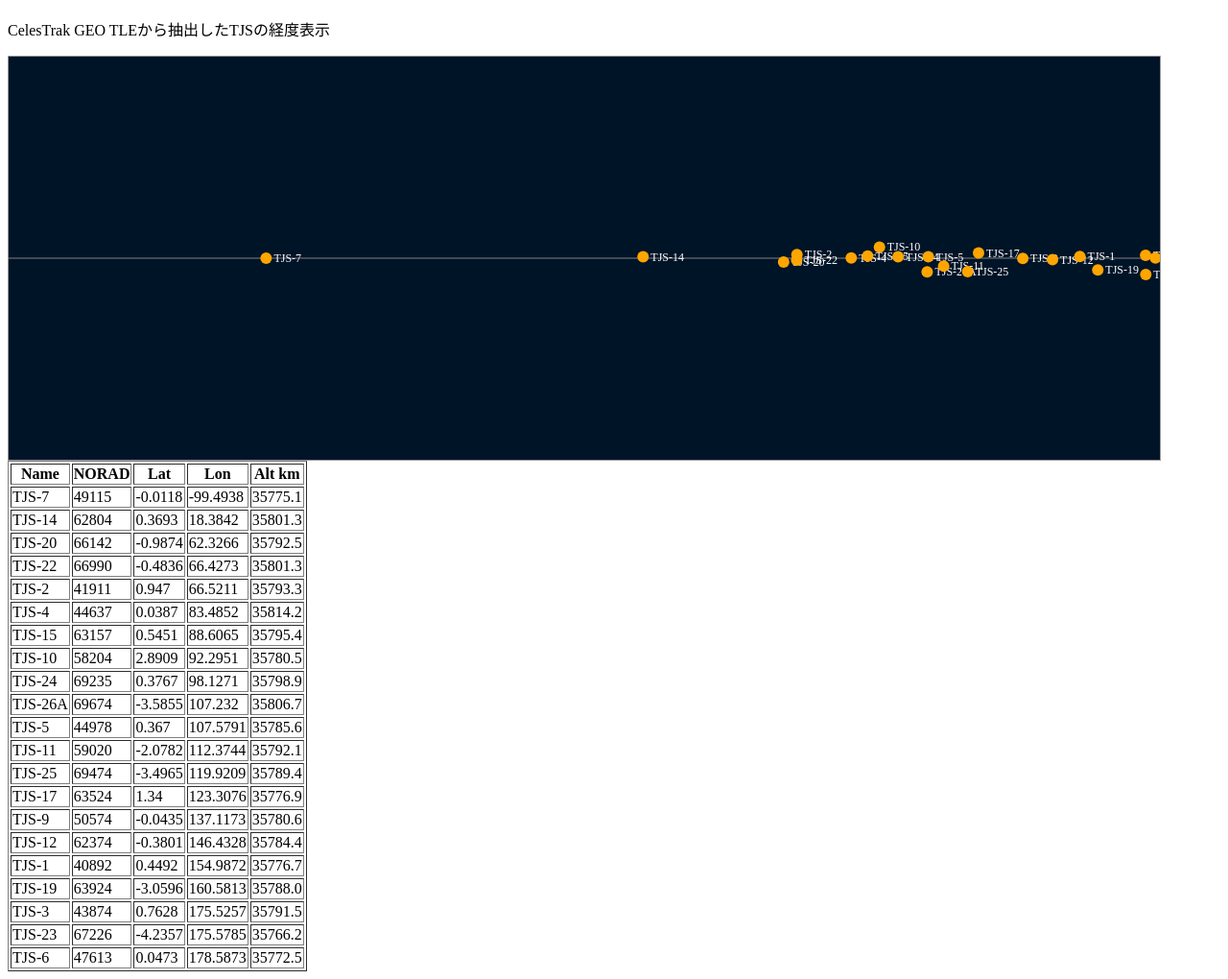
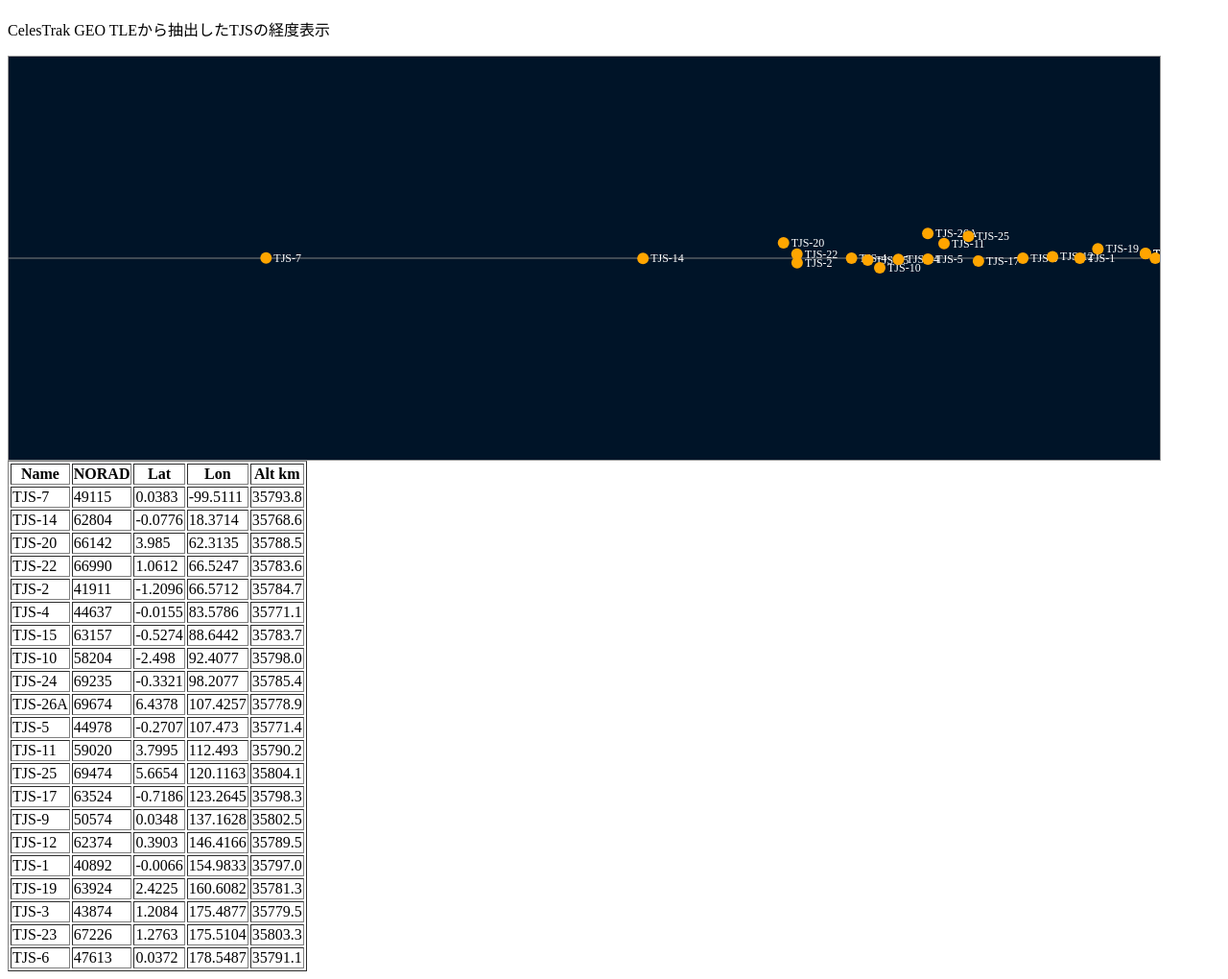
Before and after one commit to butagorilla1182/tjs_geo_control, a plain HTML site: page tjs_geo.html in a window 1280 px wide. Shown: the part 48-1068 px from the top of the page at 96% size. Drawn offline with Linux system fonts and the light colour scheme.

Commit message:
Update TJS GEO data

```diff
--- a/tjs_geo.html
+++ b/tjs_geo.html
@@ -3,48 +3,48 @@
 <p>CelesTrak GEO TLEから抽出したTJSの経度表示</p>
 <svg width="1200" height="420" style="background:#001428;border:1px solid #999">
 <line x1="0" y1="210" x2="1200" y2="210" stroke="gray"/>
-<circle cx="268.4" cy="210.0" r="6" fill="orange"><title>TJS-7 lon -99.4938</title></circle><text x="276.4" y="214.0" fill="white" font-size="12">TJS-7</text>
-<circle cx="661.3" cy="208.5" r="6" fill="orange"><title>TJS-14 lon 18.3842</title></circle><text x="669.3" y="212.5" fill="white" font-size="12">TJS-14</text>
-<circle cx="807.8" cy="213.9" r="6" fill="orange"><title>TJS-20 lon 62.3266</title></circle><text x="815.8" y="217.9" fill="white" font-size="12">TJS-20</text>
-<circle cx="821.4" cy="211.9" r="6" fill="orange"><title>TJS-22 lon 66.4273</title></circle><text x="829.4" y="215.9" fill="white" font-size="12">TJS-22</text>
-<circle cx="821.7" cy="206.2" r="6" fill="orange"><title>TJS-2 lon 66.5211</title></circle><text x="829.7" y="210.2" fill="white" font-size="12">TJS-2</text>
-<circle cx="878.3" cy="209.8" r="6" fill="orange"><title>TJS-4 lon 83.4852</title></circle><text x="886.3" y="213.8" fill="white" font-size="12">TJS-4</text>
-<circle cx="895.4" cy="207.8" r="6" fill="orange"><title>TJS-15 lon 88.6065</title></circle><text x="903.4" y="211.8" fill="white" font-size="12">TJS-15</text>
-<circle cx="907.7" cy="198.4" r="6" fill="orange"><title>TJS-10 lon 92.2951</title></circle><text x="915.7" y="202.4" fill="white" font-size="12">TJS-10</text>
-<circle cx="927.1" cy="208.5" r="6" fill="orange"><title>TJS-24 lon 98.1271</title></circle><text x="935.1" y="212.5" fill="white" font-size="12">TJS-24</text>
-<circle cx="957.4" cy="224.3" r="6" fill="orange"><title>TJS-26A lon 107.232</title></circle><text x="965.4" y="228.3" fill="white" font-size="12">TJS-26A</text>
-<circle cx="958.6" cy="208.5" r="6" fill="orange"><title>TJS-5 lon 107.5791</title></circle><text x="966.6" y="212.5" fill="white" font-size="12">TJS-5</text>
-<circle cx="974.6" cy="218.3" r="6" fill="orange"><title>TJS-11 lon 112.3744</title></circle><text x="982.6" y="222.3" fill="white" font-size="12">TJS-11</text>
-<circle cx="999.7" cy="224.0" r="6" fill="orange"><title>TJS-25 lon 119.9209</title></circle><text x="1007.7" y="228.0" fill="white" font-size="12">TJS-25</text>
-<circle cx="1011.0" cy="204.6" r="6" fill="orange"><title>TJS-17 lon 123.3076</title></circle><text x="1019.0" y="208.6" fill="white" font-size="12">TJS-17</text>
-<circle cx="1057.1" cy="210.2" r="6" fill="orange"><title>TJS-9 lon 137.1173</title></circle><text x="1065.1" y="214.2" fill="white" font-size="12">TJS-9</text>
-<circle cx="1088.1" cy="211.5" r="6" fill="orange"><title>TJS-12 lon 146.4328</title></circle><text x="1096.1" y="215.5" fill="white" font-size="12">TJS-12</text>
-<circle cx="1116.6" cy="208.2" r="6" fill="orange"><title>TJS-1 lon 154.9872</title></circle><text x="1124.6" y="212.2" fill="white" font-size="12">TJS-1</text>
-<circle cx="1135.3" cy="222.2" r="6" fill="orange"><title>TJS-19 lon 160.5813</title></circle><text x="1143.3" y="226.2" fill="white" font-size="12">TJS-19</text>
-<circle cx="1185.1" cy="206.9" r="6" fill="orange"><title>TJS-3 lon 175.5257</title></circle><text x="1193.1" y="210.9" fill="white" font-size="12">TJS-3</text>
-<circle cx="1185.3" cy="226.9" r="6" fill="orange"><title>TJS-23 lon 175.5785</title></circle><text x="1193.3" y="230.9" fill="white" font-size="12">TJS-23</text>
-<circle cx="1195.3" cy="209.8" r="6" fill="orange"><title>TJS-6 lon 178.5873</title></circle><text x="1203.3" y="213.8" fill="white" font-size="12">TJS-6</text>
+<circle cx="268.3" cy="209.8" r="6" fill="orange"><title>TJS-7 lon -99.5111</title></circle><text x="276.3" y="213.8" fill="white" font-size="12">TJS-7</text>
+<circle cx="661.2" cy="210.3" r="6" fill="orange"><title>TJS-14 lon 18.3714</title></circle><text x="669.2" y="214.3" fill="white" font-size="12">TJS-14</text>
+<circle cx="807.7" cy="194.1" r="6" fill="orange"><title>TJS-20 lon 62.3135</title></circle><text x="815.7" y="198.1" fill="white" font-size="12">TJS-20</text>
+<circle cx="821.7" cy="205.8" r="6" fill="orange"><title>TJS-22 lon 66.5247</title></circle><text x="829.7" y="209.8" fill="white" font-size="12">TJS-22</text>
+<circle cx="821.9" cy="214.8" r="6" fill="orange"><title>TJS-2 lon 66.5712</title></circle><text x="829.9" y="218.8" fill="white" font-size="12">TJS-2</text>
+<circle cx="878.6" cy="210.1" r="6" fill="orange"><title>TJS-4 lon 83.5786</title></circle><text x="886.6" y="214.1" fill="white" font-size="12">TJS-4</text>
+<circle cx="895.5" cy="212.1" r="6" fill="orange"><title>TJS-15 lon 88.6442</title></circle><text x="903.5" y="216.1" fill="white" font-size="12">TJS-15</text>
+<circle cx="908.0" cy="220.0" r="6" fill="orange"><title>TJS-10 lon 92.4077</title></circle><text x="916.0" y="224.0" fill="white" font-size="12">TJS-10</text>
+<circle cx="927.4" cy="211.3" r="6" fill="orange"><title>TJS-24 lon 98.2077</title></circle><text x="935.4" y="215.3" fill="white" font-size="12">TJS-24</text>
+<circle cx="958.1" cy="184.2" r="6" fill="orange"><title>TJS-26A lon 107.4257</title></circle><text x="966.1" y="188.2" fill="white" font-size="12">TJS-26A</text>
+<circle cx="958.2" cy="211.1" r="6" fill="orange"><title>TJS-5 lon 107.473</title></circle><text x="966.2" y="215.1" fill="white" font-size="12">TJS-5</text>
+<circle cx="975.0" cy="194.8" r="6" fill="orange"><title>TJS-11 lon 112.493</title></circle><text x="983.0" y="198.8" fill="white" font-size="12">TJS-11</text>
+<circle cx="1000.4" cy="187.3" r="6" fill="orange"><title>TJS-25 lon 120.1163</title></circle><text x="1008.4" y="191.3" fill="white" font-size="12">TJS-25</text>
+<circle cx="1010.9" cy="212.9" r="6" fill="orange"><title>TJS-17 lon 123.2645</title></circle><text x="1018.9" y="216.9" fill="white" font-size="12">TJS-17</text>
+<circle cx="1057.2" cy="209.9" r="6" fill="orange"><title>TJS-9 lon 137.1628</title></circle><text x="1065.2" y="213.9" fill="white" font-size="12">TJS-9</text>
+<circle cx="1088.1" cy="208.4" r="6" fill="orange"><title>TJS-12 lon 146.4166</title></circle><text x="1096.1" y="212.4" fill="white" font-size="12">TJS-12</text>
+<circle cx="1116.6" cy="210.0" r="6" fill="orange"><title>TJS-1 lon 154.9833</title></circle><text x="1124.6" y="214.0" fill="white" font-size="12">TJS-1</text>
+<circle cx="1135.4" cy="200.3" r="6" fill="orange"><title>TJS-19 lon 160.6082</title></circle><text x="1143.4" y="204.3" fill="white" font-size="12">TJS-19</text>
+<circle cx="1185.0" cy="205.2" r="6" fill="orange"><title>TJS-3 lon 175.4877</title></circle><text x="1193.0" y="209.2" fill="white" font-size="12">TJS-3</text>
+<circle cx="1185.0" cy="204.9" r="6" fill="orange"><title>TJS-23 lon 175.5104</title></circle><text x="1193.0" y="208.9" fill="white" font-size="12">TJS-23</text>
+<circle cx="1195.2" cy="209.9" r="6" fill="orange"><title>TJS-6 lon 178.5487</title></circle><text x="1203.2" y="213.9" fill="white" font-size="12">TJS-6</text>
 </svg>
 <table border="1"><tr><th>Name</th><th>NORAD</th><th>Lat</th><th>Lon</th><th>Alt km</th></tr>
-<tr><td>TJS-7</td><td>49115</td><td>-0.0118</td><td>-99.4938</td><td>35775.1</td></tr>
-<tr><td>TJS-14</td><td>62804</td><td>0.3693</td><td>18.3842</td><td>35801.3</td></tr>
-<tr><td>TJS-20</td><td>66142</td><td>-0.9874</td><td>62.3266</td><td>35792.5</td></tr>
-<tr><td>TJS-22</td><td>66990</td><td>-0.4836</td><td>66.4273</td><td>35801.3</td></tr>
-<tr><td>TJS-2</td><td>41911</td><td>0.947</td><td>66.5211</td><td>35793.3</td></tr>
-<tr><td>TJS-4</td><td>44637</td><td>0.0387</td><td>83.4852</td><td>35814.2</td></tr>
-<tr><td>TJS-15</td><td>63157</td><td>0.5451</td><td>88.6065</td><td>35795.4</td></tr>
-<tr><td>TJS-10</td><td>58204</td><td>2.8909</td><td>92.2951</td><td>35780.5</td></tr>
-<tr><td>TJS-24</td><td>69235</td><td>0.3767</td><td>98.1271</td><td>35798.9</td></tr>
-<tr><td>TJS-26A</td><td>69674</td><td>-3.5855</td><td>107.232</td><td>35806.7</td></tr>
-<tr><td>TJS-5</td><td>44978</td><td>0.367</td><td>107.5791</td><td>35785.6</td></tr>
-<tr><td>TJS-11</td><td>59020</td><td>-2.0782</td><td>112.3744</td><td>35792.1</td></tr>
-<tr><td>TJS-25</td><td>69474</td><td>-3.4965</td><td>119.9209</td><td>35789.4</td></tr>
-<tr><td>TJS-17</td><td>63524</td><td>1.34</td><td>123.3076</td><td>35776.9</td></tr>
-<tr><td>TJS-9</td><td>50574</td><td>-0.0435</td><td>137.1173</td><td>35780.6</td></tr>
-<tr><td>TJS-12</td><td>62374</td><td>-0.3801</td><td>146.4328</td><td>35784.4</td></tr>
-<tr><td>TJS-1</td><td>40892</td><td>0.4492</td><td>154.9872</td><td>35776.7</td></tr>
-<tr><td>TJS-19</td><td>63924</td><td>-3.0596</td><td>160.5813</td><td>35788.0</td></tr>
-<tr><td>TJS-3</td><td>43874</td><td>0.7628</td><td>175.5257</td><td>35791.5</td></tr>
-<tr><td>TJS-23</td><td>67226</td><td>-4.2357</td><td>175.5785</td><td>35766.2</td></tr>
-<tr><td>TJS-6</td><td>47613</td><td>0.0473</td><td>178.5873</td><td>35772.5</td></tr>
+<tr><td>TJS-7</td><td>49115</td><td>0.0383</td><td>-99.5111</td><td>35793.8</td></tr>
+<tr><td>TJS-14</td><td>62804</td><td>-0.0776</td><td>18.3714</td><td>35768.6</td></tr>
+<tr><td>TJS-20</td><td>66142</td><td>3.985</td><td>62.3135</td><td>35788.5</td></tr>
+<tr><td>TJS-22</td><td>66990</td><td>1.0612</td><td>66.5247</td><td>35783.6</td></tr>
+<tr><td>TJS-2</td><td>41911</td><td>-1.2096</td><td>66.5712</td><td>35784.7</td></tr>
+<tr><td>TJS-4</td><td>44637</td><td>-0.0155</td><td>83.5786</td><td>35771.1</td></tr>
+<tr><td>TJS-15</td><td>63157</td><td>-0.5274</td><td>88.6442</td><td>35783.7</td></tr>
+<tr><td>TJS-10</td><td>58204</td><td>-2.498</td><td>92.4077</td><td>35798.0</td></tr>
+<tr><td>TJS-24</td><td>69235</td><td>-0.3321</td><td>98.2077</td><td>35785.4</td></tr>
+<tr><td>TJS-26A</td><td>69674</td><td>6.4378</td><td>107.4257</td><td>35778.9</td></tr>
+<tr><td>TJS-5</td><td>44978</td><td>-0.2707</td><td>107.473</td><td>35771.4</td></tr>
+<tr><td>TJS-11</td><td>59020</td><td>3.7995</td><td>112.493</td><td>35790.2</td></tr>
+<tr><td>TJS-25</td><td>69474</td><td>5.6654</td><td>120.1163</td><td>35804.1</td></tr>
+<tr><td>TJS-17</td><td>63524</td><td>-0.7186</td><td>123.2645</td><td>35798.3</td></tr>
+<tr><td>TJS-9</td><td>50574</td><td>0.0348</td><td>137.1628</td><td>35802.5</td></tr>
+<tr><td>TJS-12</td><td>62374</td><td>0.3903</td><td>146.4166</td><td>35789.5</td></tr>
+<tr><td>TJS-1</td><td>40892</td><td>-0.0066</td><td>154.9833</td><td>35797.0</td></tr>
+<tr><td>TJS-19</td><td>63924</td><td>2.4225</td><td>160.6082</td><td>35781.3</td></tr>
+<tr><td>TJS-3</td><td>43874</td><td>1.2084</td><td>175.4877</td><td>35779.5</td></tr>
+<tr><td>TJS-23</td><td>67226</td><td>1.2763</td><td>175.5104</td><td>35803.3</td></tr>
+<tr><td>TJS-6</td><td>47613</td><td>0.0372</td><td>178.5487</td><td>35791.1</td></tr>
 </table></body></html>
```
Also changed, not shown: tjs_geo.csv (+21 -21 lines), tjs_map.html (+1 -1 lines), last_updated.txt, 3 other files.
